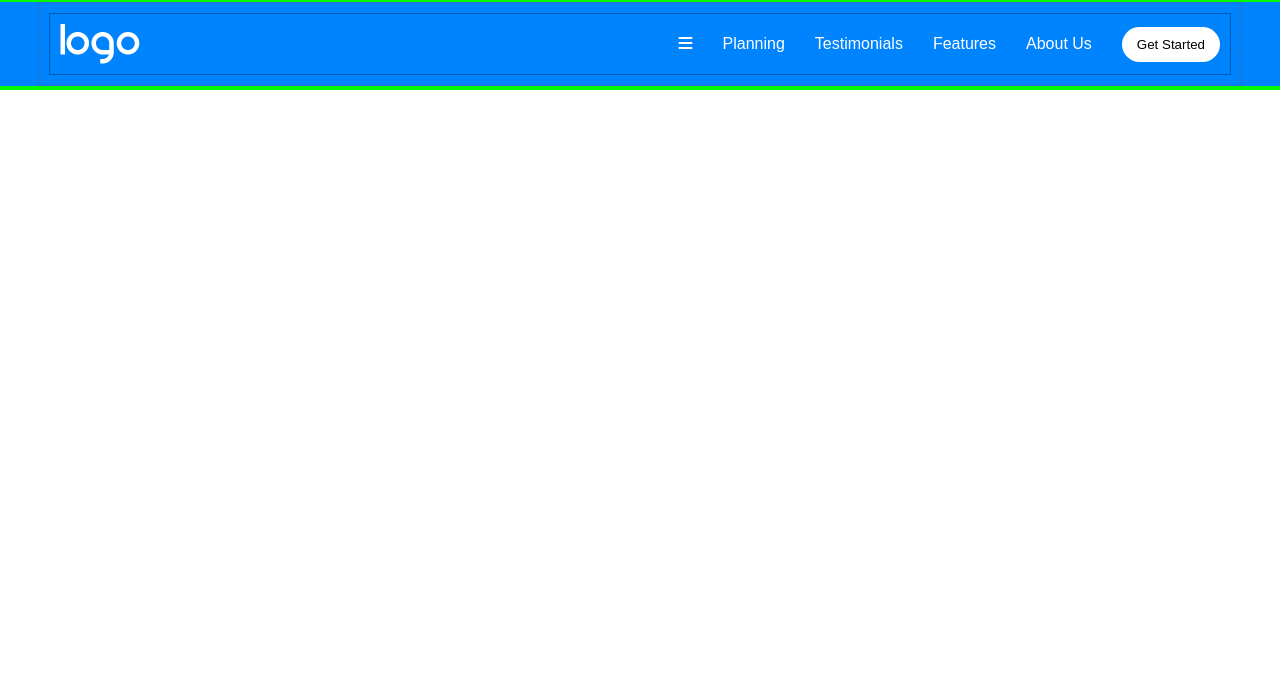
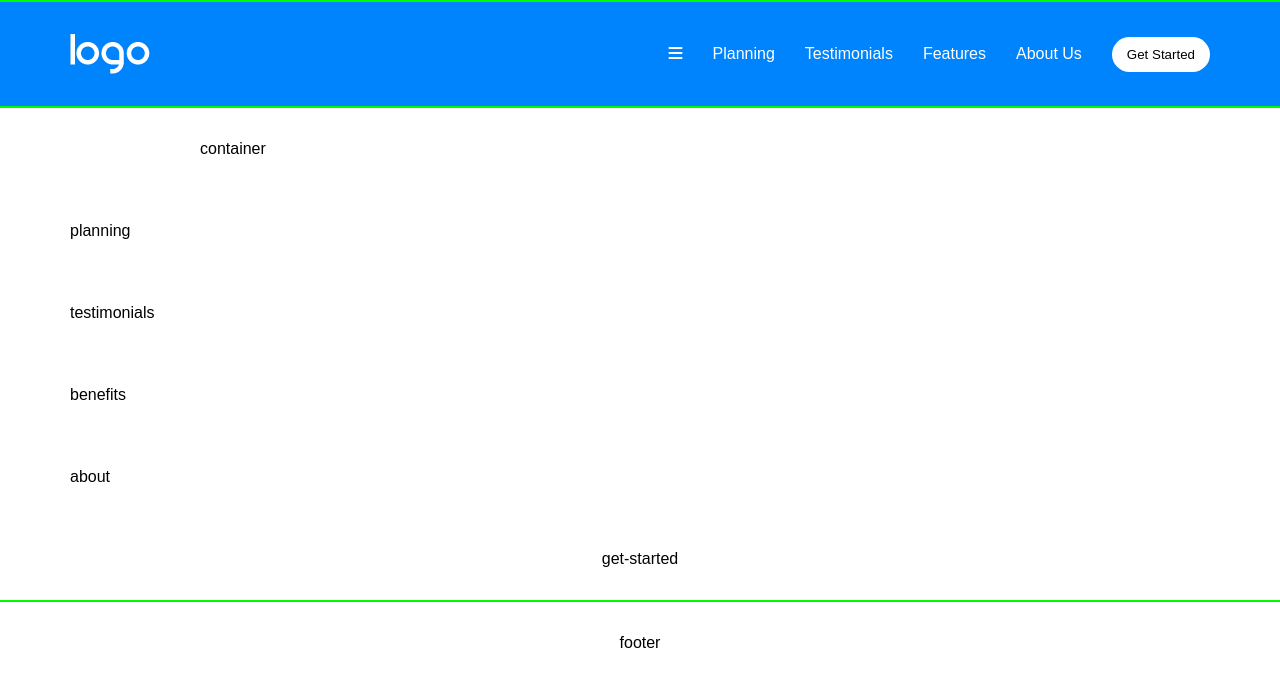
Before and after one commit to AntoCic/htmlcss-responsive-layout, a plain HTML site: page index.html in a window 1280 px wide. Drawn offline with Linux system fonts and the light colour scheme.

Commit message:
ADDED: HTML section and container

```diff
--- a/index.html
+++ b/index.html
@@ -9,7 +9,7 @@
     <link rel="stylesheet" href="./style/style.css">
 </head>
 
-<body class="debug">
+<body class="debg">
     <header class="header">
         <div class="container">
             <div class="row justify-between align-center">
@@ -29,13 +29,59 @@
     </header>
 
     <main>
-        <section>
+        <section class="hero">
+            <div class="container-sm">
+                <div class="row">
+                    container
+                </div>
+            </div>
+        </section>
 
+        <section class="planning">
+            <div class="container">
+                <div class="row">
+                    planning
+                </div>
+            </div>
+        </section>
+
+        <section class="testimonials">
+            <div class="container">
+                <div class="row">
+                    testimonials
+                </div>
+            </div>
+        </section>
+
+        <section class="benefits">
+            <div class="container">
+                <div class="row">
+                    benefits
+                </div>
+            </div>
+        </section>
+        <section class="about-us">
+            <div class="container">
+                <div class="row">
+                    about
+                </div>
+            </div>
+        </section>
+        <section class="get-started">
+            <div class="container">
+                <div class="flex flex-column align-center">
+                    get-started
+                </div>
+            </div>
         </section>
     </main>
 
     <footer>
-
+        <div class="container">
+            <div class="flex flex-column align-center">
+                footer
+            </div>
+        </div>
     </footer>
 </body>
 
```
